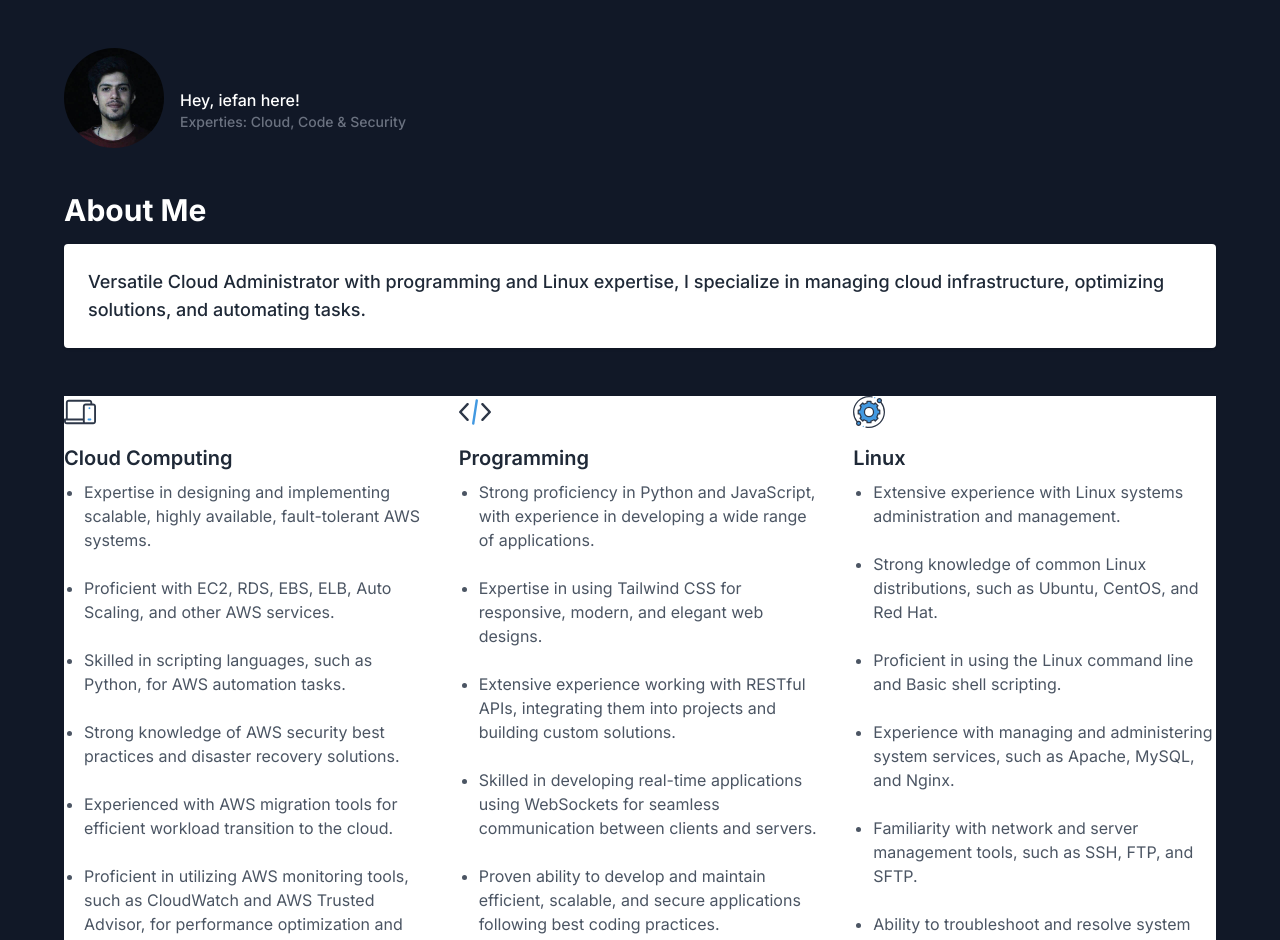
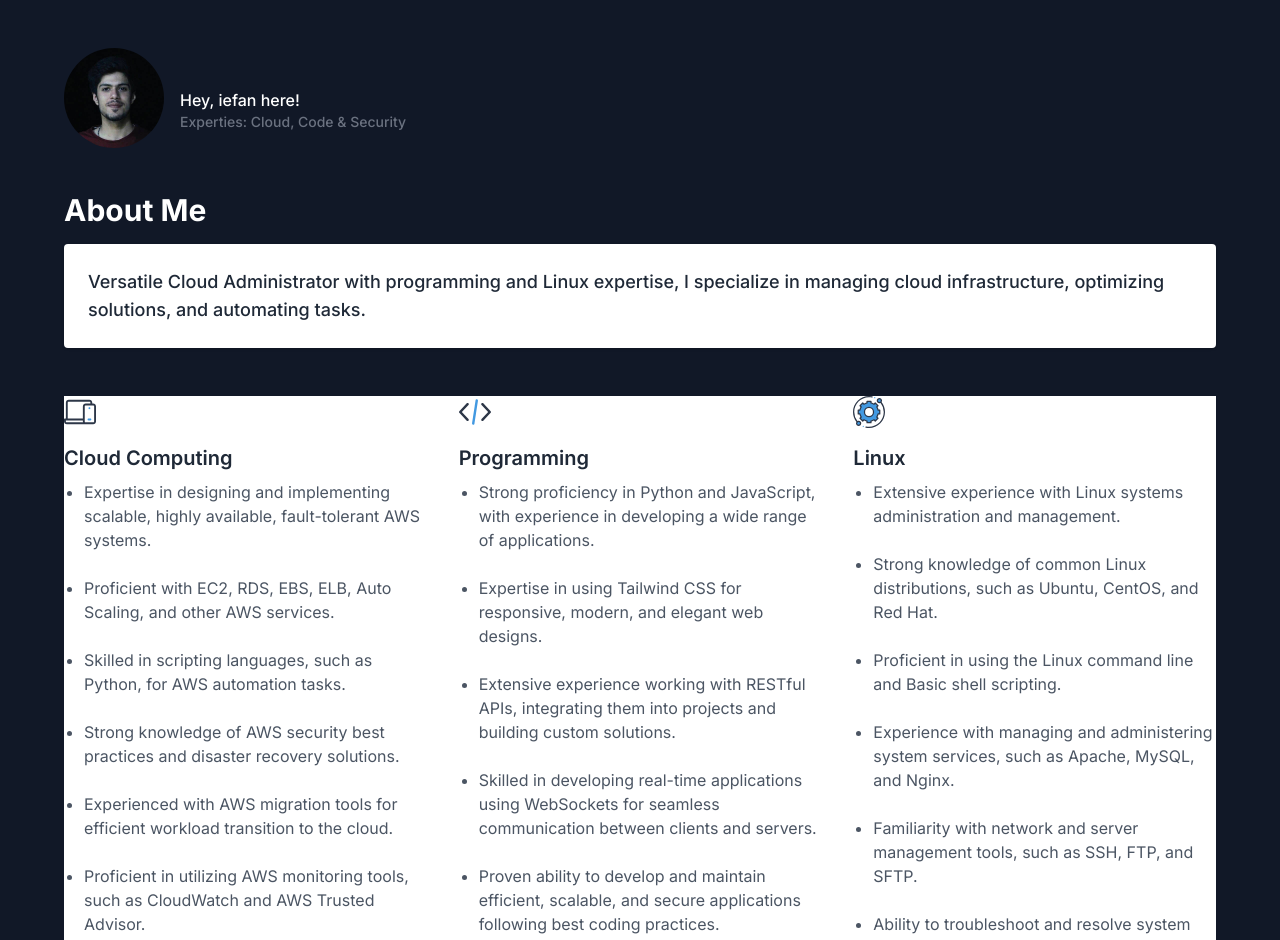
Before and after one commit to realiefan/iefan-social, a Next.js app: page / in a window 1280 px wide. Shown: the top 940 px of the page. Built offline with nearby package versions, Linux system fonts and the light colour scheme.

Commit message:
Update page.tsx

```diff
--- a/app/page.tsx
+++ b/app/page.tsx
@@ -54,7 +54,7 @@ export default function Home() {
                   <li>Skilled in scripting languages, such as Python, for AWS automation tasks.</li><br></br>
                   <li>Strong knowledge of AWS security best practices and disaster recovery solutions.</li><br></br>
                   <li>Experienced with AWS migration tools for efficient workload transition to the cloud.</li><br></br>
-                  <li>Proficient in utilizing AWS monitoring tools, such as CloudWatch and AWS Trusted Advisor, for performance optimization and cost management.</li><br></br>
+                  <li>Proficient in utilizing AWS monitoring tools, such as CloudWatch and AWS Trusted Advisor.</li><br></br>
                   <li>Bachelor's in Economics, Diploma in Cloud Computing & Linux, and Computer Science Certification.</li>
                 </ul>
                 </div>
```
